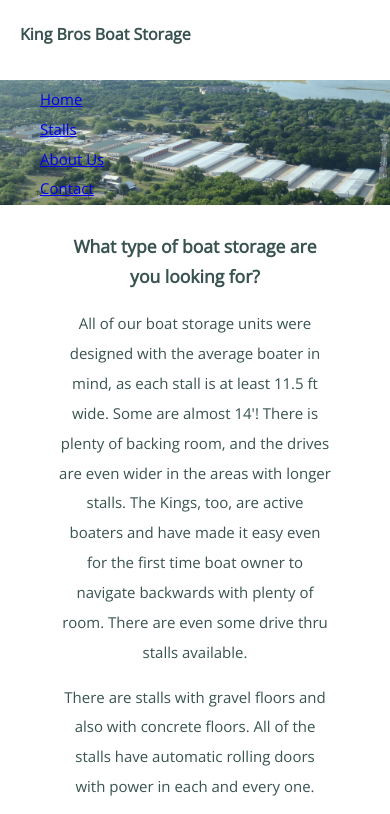
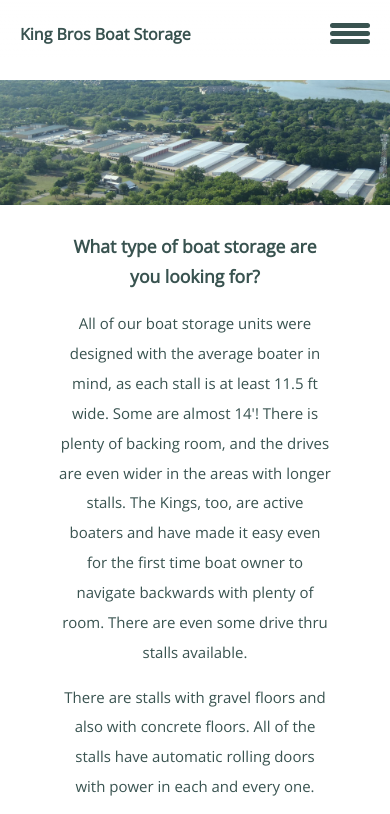
Before and after one commit to tiffanyray/boatStorage, a plain HTML site: page stalls.html in a window 390 px wide. Shown: the top 814 px of the page. Drawn offline with nearby package versions, Linux system fonts and the light colour scheme.

Commit message:
Updated nav bar to match homepage

```diff
--- a/stalls.html
+++ b/stalls.html
@@ -11,22 +11,22 @@
     <link href="https://fonts.googleapis.com/css?family=Open+Sans" rel="stylesheet">
   </head>
   <body>
-    <header>
-      <nav class="nav_bar">
-        <div class="logo">
+
+      <header class="nav_bar">
+          <div class="overlay-menu"></div>
           <h1>King Bros Boat Storage</h1>
+          <nav class="nav-menu">
+            <div id="mobile-menu" class="burger">
+              <div class="line"></div>
+              <div class="line"></div>
+              <div class="line"></div>
             </div>
-        <ul class="nav_links">
+            <ul class="nav-ul">
               <li><a href="index.html" class="block">Home</a></li>
               <li><a href="stalls.html" class="block">Stalls</a></li>
               <li><a href="about-us.html" class="block">About Us</a></li>
               <li><a href="contact.html" class="block">Contact</a></li>
             </ul>
-        <div class="burger">
-          <div class="line_1"></div>
-          <div class="line_2"></div>
-          <div class="line_3"></div>
-        </div>
           </nav>
         </header>
 
```
Also changed, not shown: about-us.html (+9 -9 lines), contact.html (+8 -9 lines). Lines whose indentation alone changed are shown as unchanged.
